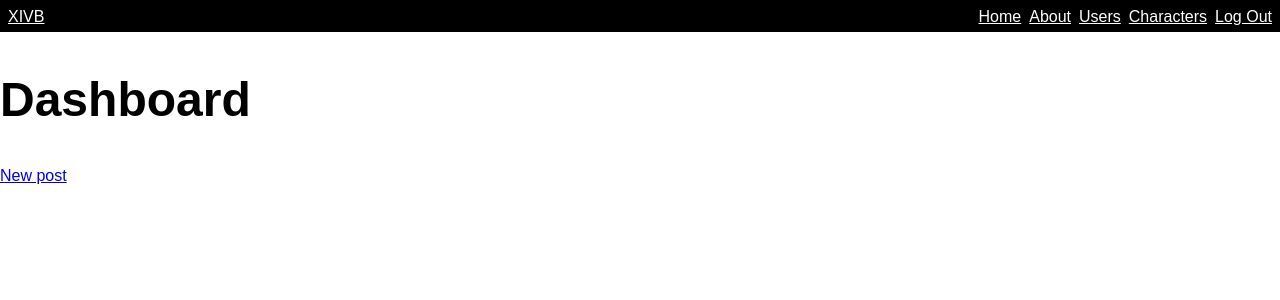
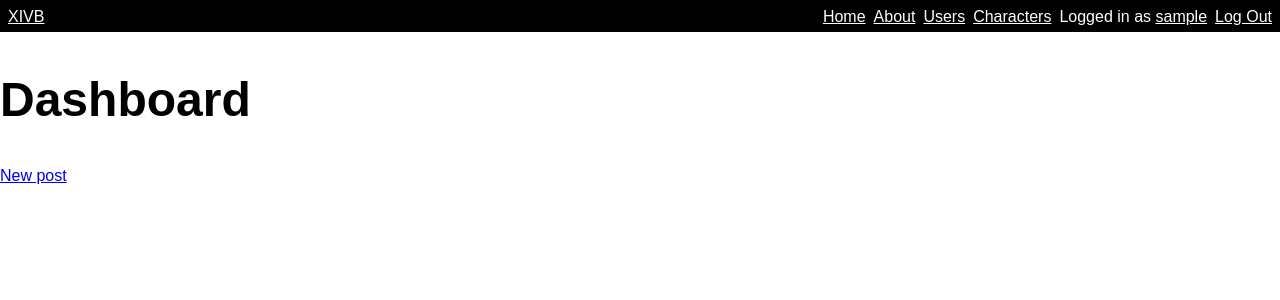
Before and after one commit to eadpearce/xivb, a React (Create React App) app in the folder client/: page / in a window 1280 px wide. Shown: the top 300 px of the page. Built offline with nearby package versions, Linux system fonts and the light colour scheme; sample sign-in values are in the browser's storage.

Commit message:
Added jwt-decode. Getting current user by decoding token on front-end

```diff
--- a/client/package.json
+++ b/client/package.json
@@ -4,6 +4,7 @@
   "private": true,
   "proxy": "http://localhost:3001/",
   "dependencies": {
+    "jwt-decode": "^2.2.0",
     "react": "^15.6.1",
     "react-dom": "^15.6.1",
     "react-router": "^3.0.0"
--- a/client/src/Auth.js
+++ b/client/src/Auth.js
@@ -1,3 +1,5 @@
+import jwt_decode from 'jwt-decode'
+
 class Auth {
   static setToken(token) {
     localStorage.setItem('token', token);
@@ -9,6 +11,12 @@ class Auth {
 
   static removeToken() {
     localStorage.removeItem('token');
+  }
+
+  static currentUser() {
+    const token = localStorage.getItem('token');
+    const decoded = jwt_decode(token);
+    return decoded.username;
   }
 
   static getToken() {
--- a/client/src/components/Header.js
+++ b/client/src/components/Header.js
@@ -6,11 +6,15 @@ import NavLink from './NavLink'
 
 class Header extends Component {
   render() {
-    let button = null;
+    let loggedIn = null;
     if (Auth.isLoggedIn()) {
-      button = <Link to="/logout">Log Out</Link>;
+      loggedIn = <li className="link fl white"><Link to="/logout">Log Out</Link></li>;
     } else {
-      button = <Link to="/login">Log In</Link>;
+      loggedIn = <li className="link fl white"><Link to="/login">Log In</Link></li>;
+    }
+    let loggedInAs = null;
+    if (Auth.isLoggedIn()) {
+      loggedInAs = <li className="link fl pr2 white">Logged in as <Link to={"/users/"+Auth.currentUser()}>{Auth.currentUser()}</Link></li>
     }
     return (
       <div className="nav w-100 h2 pa2 bg-black">
@@ -20,7 +24,8 @@ class Header extends Component {
           <li className="link fl pr2"><NavLink to="/about">About</NavLink></li>
           <li className="link fl pr2"><NavLink to="/users">Users</NavLink></li>
           <li className="link fl pr2"><NavLink to="/characters">Characters</NavLink></li>
-          <li className="link fl">{button}</li>
+          {loggedInAs}
+          {loggedIn}
         </ul>
       </div>
     )
```
Also changed, not shown: 1 other file (tests, documents, lock files or other folders).
